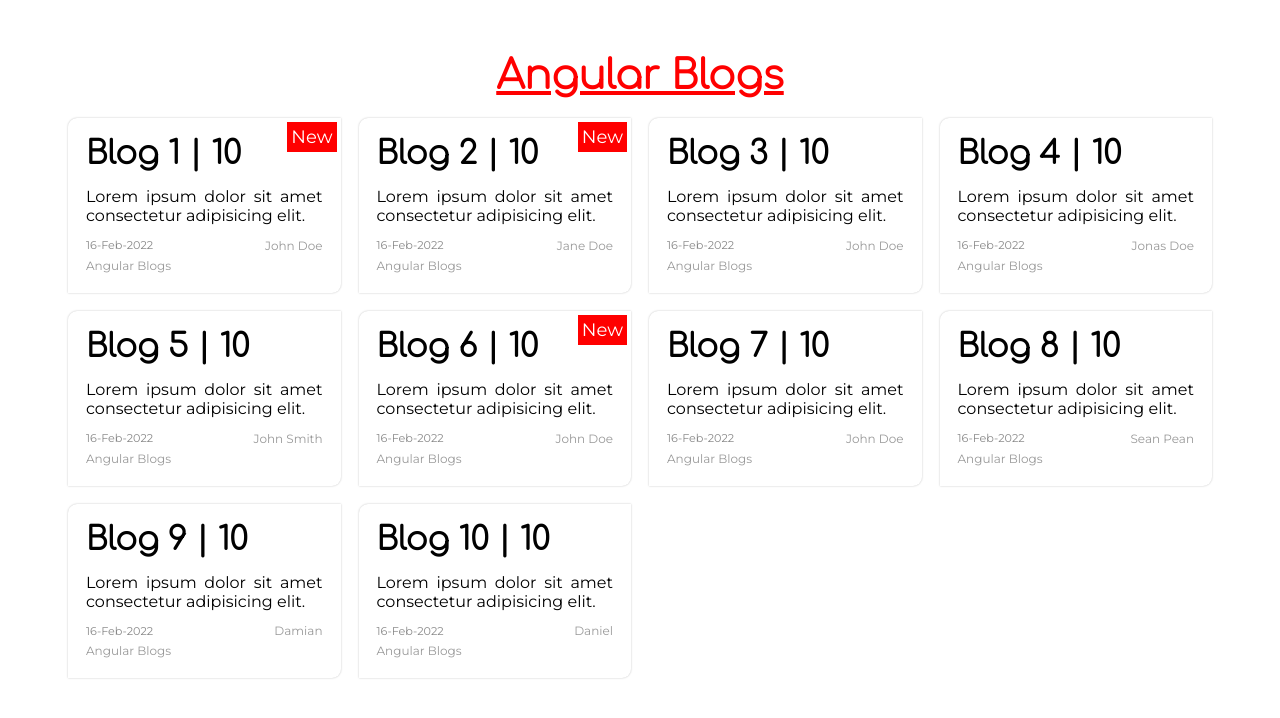
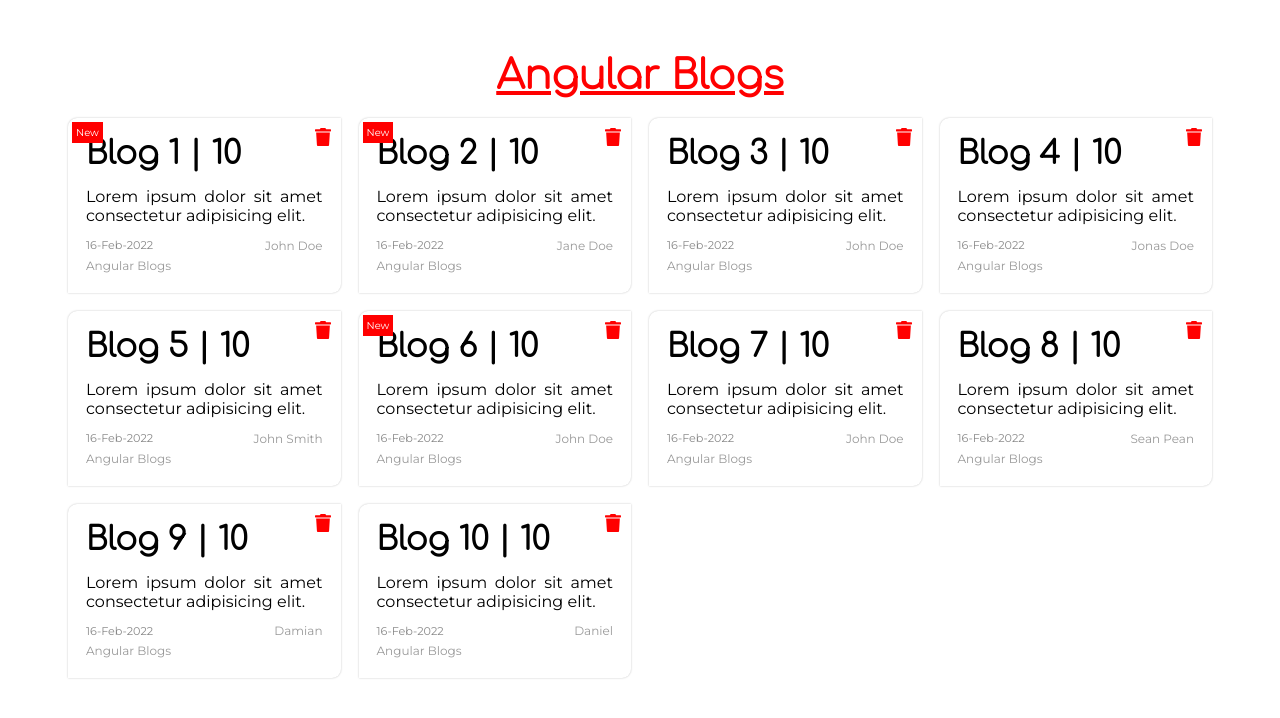
Before and after one commit to arkisoul/angular-blogs, an Angular app: page / in a window 1280 px wide. Shown: the top 718 px of the page. Built offline with nearby package versions, Linux system fonts and the light colour scheme.

Commit message:
feat: component communication
passing event from child to parent using @Output decorator

```diff
--- a/src/app/blog/blog.component.css
+++ b/src/app/blog/blog.component.css
@@ -2,8 +2,6 @@
     padding: 1em 1em;
     box-shadow: 0 0 2px rgba(0, 0, 0, 0.25);
     border-radius: 0.5em 0 0.5em 0;
-}
-.blog--new {
     position: relative;
 }
 .blog--new::after {
@@ -15,7 +13,8 @@
     color: white;
     padding: 4px;
     top: 4px;
-    right: 4px;
+    left: 4px;
+    font-size: 10px;
 }
 .blog__title {
     font-size: 2rem;
@@ -39,3 +38,16 @@
     font-size: 0.7rem;
     color: #888;
 }
+.btn-delete {
+    all: unset;
+    position: absolute;
+    top: 10px;
+    right: 10px;
+    cursor: pointer;
+}
+.btn-delete > svg {
+    width: 16px;
+}
+.btn-delete > svg > path {
+    fill: red;
+}
--- a/src/app/blog/blog.component.html
+++ b/src/app/blog/blog.component.html
@@ -22,4 +22,7 @@
   <div>
     <span class="blog__author">{{ appname }}</span>
   </div>
+  <button class="btn btn-delete" (click)="deleteBlog()">
+    <svg viewBox="0 0 448 512"><path d="M432 32H312l-9.4-18.7A24 24 0 0 0 281.1 0H166.8a23.72 23.72 0 0 0-21.4 13.3L136 32H16A16 16 0 0 0 0 48v32a16 16 0 0 0 16 16h416a16 16 0 0 0 16-16V48a16 16 0 0 0-16-16zM53.2 467a48 48 0 0 0 47.9 45h245.8a48 48 0 0 0 47.9-45L416 128H32z"/></svg>
+  </button>
 </div>
--- a/src/app/blog/blog.component.ts
+++ b/src/app/blog/blog.component.ts
@@ -1,4 +1,4 @@
-import { Component, Input } from '@angular/core';
+import { Component, Input, Output, EventEmitter } from '@angular/core';
 
 import { IBlog } from '../interfaces/blog.interface';
 
@@ -12,5 +12,11 @@ export class BlogComponent {
   @Input() public blogLength: number;
   @Input('app') public appname: string;
 
+  @Output('delete') public delete: EventEmitter<number> = new EventEmitter();
+
   constructor() {}
+
+  deleteBlog() {
+    this.delete.emit(this.blog.id)
+  }
 }
--- a/src/app/blogs-list/blogs-list.component.html
+++ b/src/app/blogs-list/blogs-list.component.html
@@ -4,7 +4,7 @@
   <div class="blogs">
     <p *ngIf="blogs.length === 0; else blogList">No blogs available</p>
     <ng-template #blogList>
-      <app-blog *ngFor="let blog of blogs" [blogData]="blog" [blogLength]="blogs.length" [app]="appname"></app-blog>
+      <app-blog *ngFor="let blog of blogs" [blogData]="blog" [blogLength]="blogs.length" [app]="appname" (delete)="onDeleteBlog($event)"></app-blog>
     </ng-template>
   </div>
   <!-- <div [ngSwitch]="fruit">
--- a/src/app/blogs-list/blogs-list.component.ts
+++ b/src/app/blogs-list/blogs-list.component.ts
@@ -7,99 +7,115 @@ import { IBlog } from '../interfaces/blog.interface';
   templateUrl: './blogs-list.component.html',
   styleUrls: ['./blogs-list.component.css'],
 })
-export class BlogsListComponent implements OnInit, OnDestroy, AfterViewChecked, AfterViewInit {
+export class BlogsListComponent
+  implements OnInit, OnDestroy, AfterViewChecked, AfterViewInit
+{
   @Input('appname') appname: string;
 
   blogs: IBlog[] = [
     {
+      id: 1,
       title: 'Blog 1',
       description: 'Lorem ipsum dolor sit amet consectetur adipisicing elit.',
       isNew: true,
       publishedAt: new Date(),
       modifiedAt: new Date(),
-      author: 'JOHN DOE'
+      author: 'JOHN DOE',
     },
     {
+      id: 2,
       title: 'Blog 2',
       description: 'Lorem ipsum dolor sit amet consectetur adipisicing elit.',
       isNew: true,
       publishedAt: new Date(),
       modifiedAt: new Date(),
-      author: 'Jane doe'
+      author: 'Jane doe',
     },
     {
+      id: 3,
       title: 'Blog 3',
       description: 'Lorem ipsum dolor sit amet consectetur adipisicing elit.',
       isNew: false,
       publishedAt: new Date(),
       modifiedAt: new Date(),
-      author: 'John doe'
+      author: 'John doe',
     },
     {
+      id: 4,
       title: 'Blog 4',
       description: 'Lorem ipsum dolor sit amet consectetur adipisicing elit.',
       isNew: false,
       publishedAt: new Date(),
       modifiedAt: new Date(),
-      author: 'jonAs Doe'
+      author: 'jonAs Doe',
     },
     {
+      id: 5,
       title: 'Blog 5',
       description: 'Lorem ipsum dolor sit amet consectetur adipisicing elit.',
       isNew: false,
       publishedAt: new Date(),
       modifiedAt: new Date(),
-      author: 'John Smith'
+      author: 'John Smith',
     },
     {
+      id: 6,
       title: 'Blog 6',
       description: 'Lorem ipsum dolor sit amet consectetur adipisicing elit.',
       isNew: true,
       publishedAt: new Date(),
       modifiedAt: new Date(),
-      author: 'John Doe'
+      author: 'John Doe',
     },
     {
+      id: 7,
       title: 'Blog 7',
       description: 'Lorem ipsum dolor sit amet consectetur adipisicing elit.',
       isNew: false,
       publishedAt: new Date(),
       modifiedAt: new Date(),
-      author: 'John Doe'
+      author: 'John Doe',
     },
     {
+      id: 8,
       title: 'Blog 8',
       description: 'Lorem ipsum dolor sit amet consectetur adipisicing elit.',
       isNew: false,
       publishedAt: new Date(),
       modifiedAt: new Date(),
-      author: 'Sean Pean'
+      author: 'Sean Pean',
     },
     {
+      id: 9,
       title: 'Blog 9',
       description: 'Lorem ipsum dolor sit amet consectetur adipisicing elit.',
       isNew: false,
       publishedAt: new Date(),
       modifiedAt: new Date(),
-      author: 'Damian'
+      author: 'Damian',
     },
     {
+      id: 10,
       title: 'Blog 10',
       description: 'Lorem ipsum dolor sit amet consectetur adipisicing elit.',
       isNew: false,
       publishedAt: new Date(),
       modifiedAt: new Date(),
-      author: 'Daniel'
-    }
+      author: 'Daniel',
+    },
   ];
   fruit: string = 'mango';
   fruitMango: string = 'mango';
   titleColor: string = '#ff0000';
   fontSize: string = '20px';
-  titleStyle = { 'color': this.titleColor, 'font-size.px': 40, 'text-decoration': 'underline' };
+  titleStyle = {
+    color: this.titleColor,
+    'font-size.px': 40,
+    'text-decoration': 'underline',
+  };
 
   constructor() {
-    console.log("Blog list constructor");
+    console.log('Blog list constructor');
   }
 
   ngOnInit(): void {
@@ -117,4 +133,8 @@ export class BlogsListComponent implements OnInit, OnDestroy, AfterViewChecked,
   ngAfterViewInit(): void {
     console.log('Blog list ngAfterViewInit');
   }
+
+  onDeleteBlog(blogId: number) {
+    this.blogs = this.blogs.filter(blog => blog.id !== blogId);
+  }
 }
--- a/src/app/interfaces/blog.interface.ts
+++ b/src/app/interfaces/blog.interface.ts
@@ -1,4 +1,5 @@
 export interface IBlog {
+  id: number;
   title: string;
   description: string;
   isNew: boolean;
--- a/src/index.html
+++ b/src/index.html
@@ -12,6 +12,7 @@
       href="https://fonts.googleapis.com/css2?family=Comfortaa:wght@300&family=Montserrat&display=swap"
       rel="stylesheet"
     />
+    <link rel="stylesheet" href="https://cdn.jsdelivr.net/npm/@fortawesome/fontawesome-free@5.15.4/css/fontawesome.min.css" integrity="sha384-jLKHWM3JRmfMU0A5x5AkjWkw/EYfGUAGagvnfryNV3F9VqM98XiIH7VBGVoxVSc7" crossorigin="anonymous">
   </head>
   <body>
     <app-root></app-root>
--- a/src/styles.css
+++ b/src/styles.css
@@ -25,3 +25,7 @@ a {
     margin: 0 auto;
     padding: 0 2rem;
 }
+i.fas, i.far, i.fa
+i.fas::before, i.far::before, i.fa::before {
+    font-family: "Font Awesome 5 Pro";
+}
```
